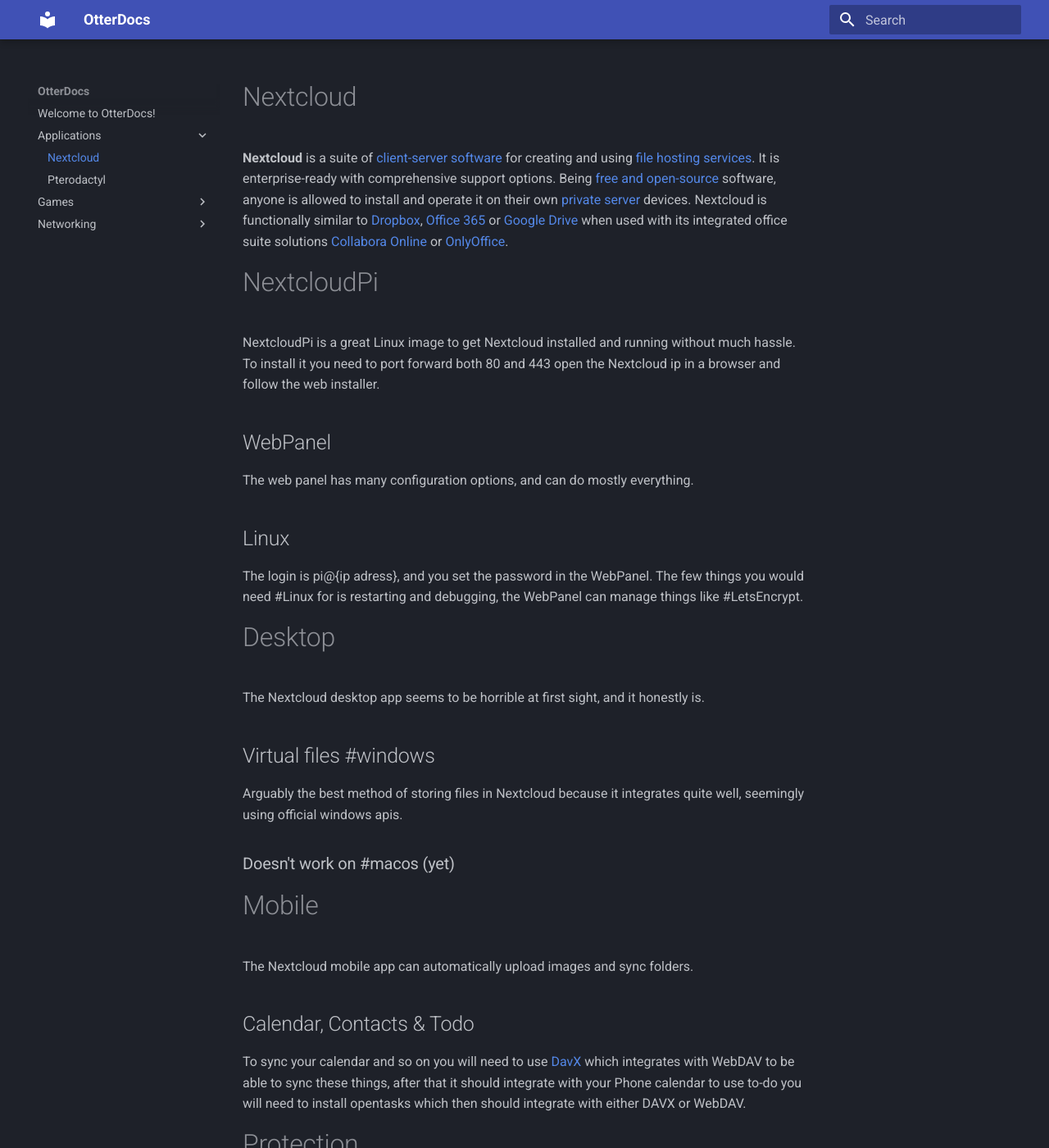
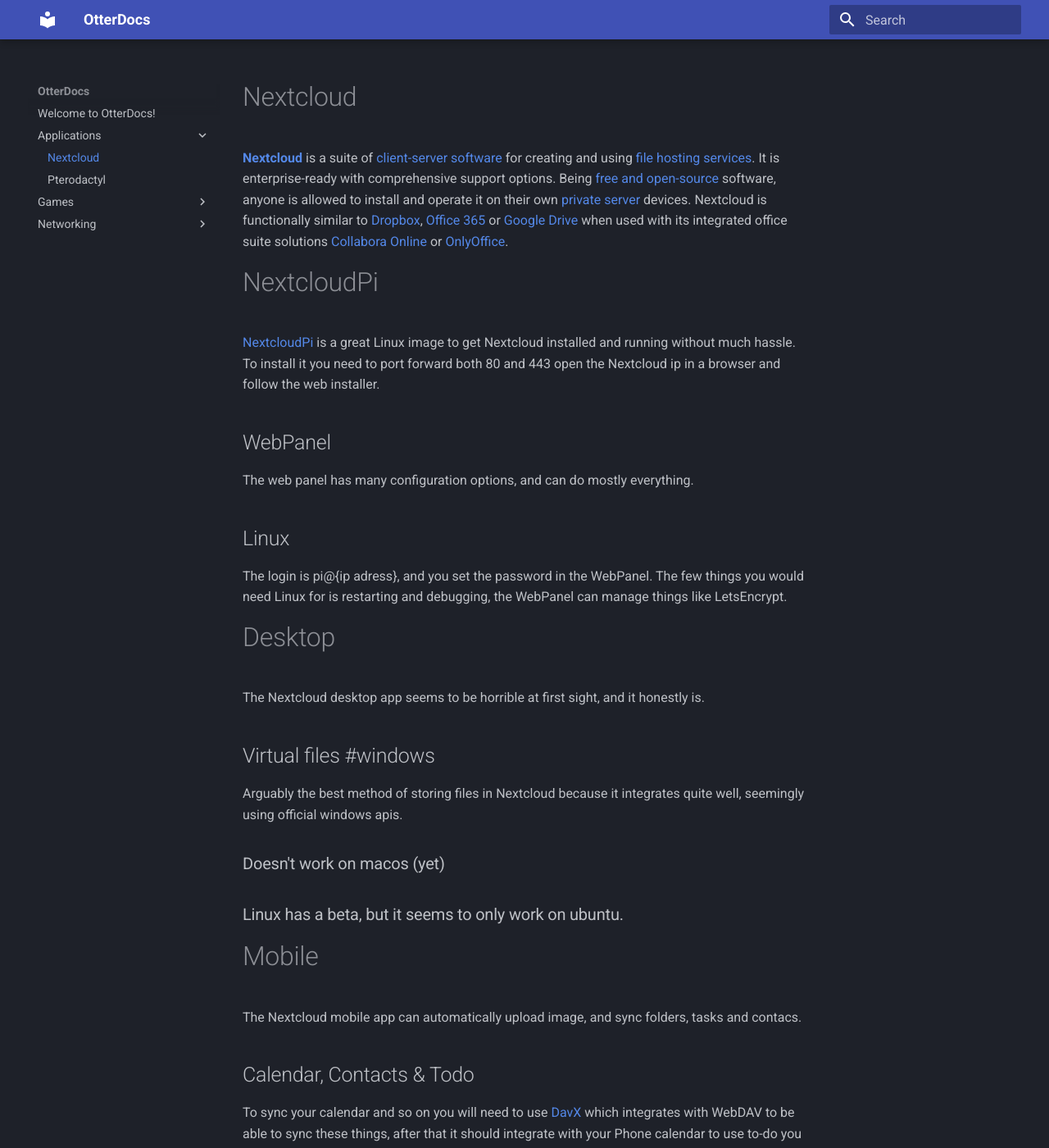
Before and after one commit to DeeKahy/OtterDocs, an MkDocs documentation site: the page built from docs/Applications/Nextcloud.md, in a window 1280 px wide and 1400 px high. Shown: the whole window at 82% size. Built offline with MkDocs 1.6.1 and Material for MkDocs 9.7.7, drawn with Linux system fonts in a browser that asks for light colours; some of the changed text lies outside the part shown.

Commit message:
fixed up nextcloud section

```diff
--- a/docs/Applications/Nextcloud.md
+++ b/docs/Applications/Nextcloud.md
@@ -1,11 +1,11 @@
 # Nextcloud
 
-**Nextcloud** is a suite of [client-server software](https://en.wikipedia.org/wiki/Client%E2%80%93server_model "Client–server model") for creating and using [file hosting services](https://en.wikipedia.org/wiki/File_hosting_service "File hosting service"). It is enterprise-ready with comprehensive support options. Being [free and open-source](https://en.wikipedia.org/wiki/Free_and_open-source) software, anyone is allowed to install and operate it on their own [private server](https://en.wikipedia.org/wiki/Private_server "Private server") devices.
+**[Nextcloud](https://nextcloud.com/)** is a suite of [client-server software](https://en.wikipedia.org/wiki/Client%E2%80%93server_model "Client–server model") for creating and using [file hosting services](https://en.wikipedia.org/wiki/File_hosting_service "File hosting service"). It is enterprise-ready with comprehensive support options. Being [free and open-source](https://en.wikipedia.org/wiki/Free_and_open-source) software, anyone is allowed to install and operate it on their own [private server](https://en.wikipedia.org/wiki/Private_server "Private server") devices.
 Nextcloud is functionally similar to [Dropbox](https://en.wikipedia.org/wiki/Dropbox_\(service\) "Dropbox (service)"), [Office 365](https://en.wikipedia.org/wiki/Office_365 "Office 365") or [Google Drive](https://en.wikipedia.org/wiki/Google_Drive) when used with its integrated office suite solutions [Collabora Online](https://en.wikipedia.org/wiki/Collabora_Online "Collabora Online") or [OnlyOffice](https://en.wikipedia.org/wiki/OnlyOffice "OnlyOffice").
 
 # NextcloudPi
 
-NextcloudPi is a great Linux image to get Nextcloud installed and running without much hassle.
+[NextcloudPi](https://github.com/nextcloud/nextcloudpi/releases) is a great Linux image to get Nextcloud installed and running without much hassle.
 To install it you need to port forward both 80 and 443 open the Nextcloud ip in a browser and follow the web installer.
 
 ## WebPanel
@@ -15,7 +15,7 @@
 ## Linux
 
 The login is pi@{ip adress}, and you set the password in the WebPanel.
-The few things you would need #Linux for is restarting and debugging, the WebPanel can manage things like #LetsEncrypt.
+The few things you would need Linux for is restarting and debugging, the WebPanel can manage things like LetsEncrypt.
 
 # Desktop
 
@@ -25,16 +25,13 @@
 
 Arguably the best method of storing files in Nextcloud because it integrates quite well, seemingly using official windows apis.
 
-### Doesn't work on #macos (yet)
+### Doesn't work on macos (yet)
+### Linux has a beta, but it seems to only work on ubuntu.
 
 # Mobile
 
-The Nextcloud mobile app can automatically upload images and sync folders.
+The Nextcloud mobile app can automatically upload image, and sync folders, tasks and contacs.
 
 ## Calendar, Contacts & Todo
 
 To sync your calendar and so on you will need to use [DavX](https://www.davx5.com/) which integrates with WebDAV to be able to sync these things, after that it should integrate with your Phone calendar to use to-do you will need to install opentasks which then should integrate with either DAVX or WebDAV.
-
-# Protection
-
-Using [Cloudflare](Cloudflare.md) allows you to protect your network by routing the domain name through a [Proxy](Cloudflare.md) to prevent a direct connection to your home network and therefor preventing any pottential attackers to see your ip adress.
```
